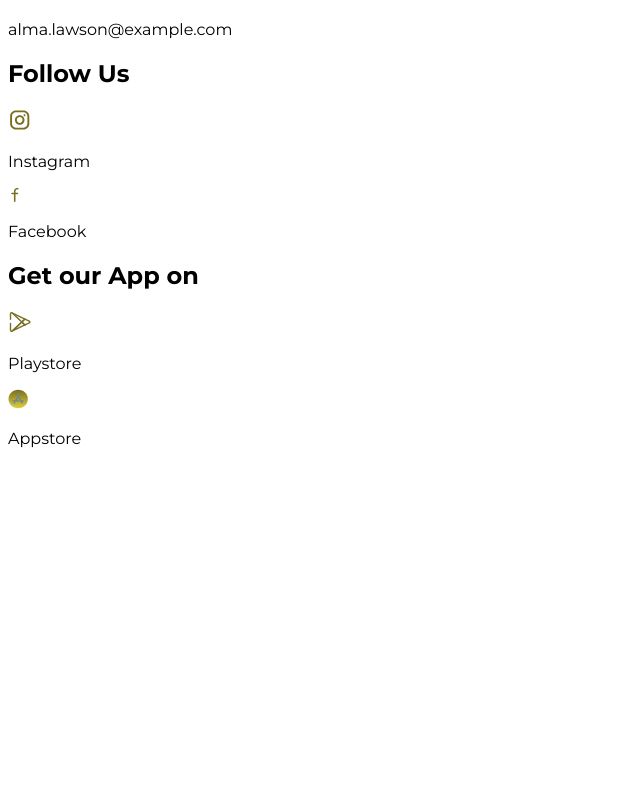
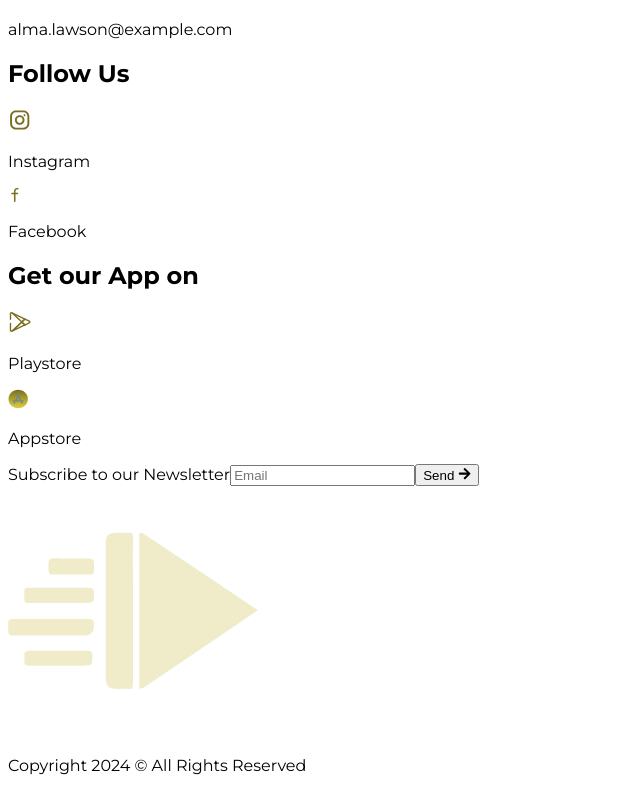
Before and after one commit to techmad60/Swift-Pen, a Next.js app: page / in a window 1280 px wide. Shown: the part 3104-3895 px from the top of the page, without its empty margins (0-640 px from the left). Before the commit the page ends 3568 px from the top, so only its background shows below. Built offline with nearby package versions, Linux system fonts and the light colour scheme.

Commit message:
Eagle's don't sleep

```diff
--- a/app/page.tsx
+++ b/app/page.tsx
@@ -1,5 +1,6 @@
 import Image from "next/image";
 import { montsy, merri, changa } from "@/fonts/fonts";
+import { FaArrowRight } from 'react-icons/fa';
 
 export default function Home() {
   return (
@@ -211,9 +212,9 @@ export default function Home() {
           </div>
         </section>
       </main>
-      <footer className="px-6 py-8 space-y-6">
+      <footer className="px-6 py-8 space-y-6 flex flex-col">
         <section className="flex flex-col">
-          <h2 className="text-btn-one-color tracking-[0.2em] text-sm font-medium pt-4">Our Services</h2>
+          <h2 className="text-btn-one-color  text-sm font-medium pt-4">Our Services</h2>
             <div className="flex flex-col space-y-6 ">
               <div className="flex items-center gap-4 mt-4">
                 <Image
@@ -245,7 +246,7 @@ export default function Home() {
           </div>
         </section>
         <section className="flex flex-col">
-          <h2 className="text-btn-one-color tracking-[0.2em] text-sm font-medium pt-4">Contact Us</h2>
+          <h2 className="text-btn-one-color  text-sm font-medium pt-4">Contact Us</h2>
             <div className="flex flex-col space-y-6 ">
               <div className="flex items-center gap-4 mt-4">
                 <Image
@@ -277,7 +278,7 @@ export default function Home() {
           </div>
         </section>
         <section className="flex flex-col">
-          <h2 className="text-btn-one-color tracking-[0.2em] text-sm font-medium pt-4">Follow Us</h2>
+          <h2 className="text-btn-one-color  text-sm font-medium pt-4">Follow Us</h2>
             <div className="flex flex-col space-y-6 ">
               <div className="flex items-center gap-4 mt-4">
                 <Image
@@ -300,7 +301,7 @@ export default function Home() {
           </div>
         </section>
         <section className="flex flex-col">
-          <h2 className="text-btn-one-color tracking-[0.2em] text-sm font-medium pt-4">Get our App on</h2>
+          <h2 className="text-btn-one-color  text-sm font-medium pt-4">Get our App on</h2>
             <div className="flex flex-col space-y-4 ">
               <div className="flex items-center gap-4 mt-4">
                 <Image
@@ -322,8 +323,22 @@ export default function Home() {
               </div>
           </div>
         </section>
-        <section>
-
+        <section className="flex flex-col">
+          <form className="flex flex-col self-center  mt-16">
+            <label className="text-text-color-one">Subscribe to our Newsletter</label>
+            <input type="text" placeholder="Email" className="outline-none border-b  pt-4 placeholder:text-xs"/>
+            <button className="flex items-center self-end text-white p-2 gap-2 rounded-sm bg-[#786F21] mt-4">Send <span>
+          <FaArrowRight /></span></button>
+          </form>
+          <div className="self-center mt-12">
+            <Image
+              src={"/images/brownLogo.svg"}
+              width={250}
+              height={250}
+              alt="Hero Image"
+            />
+          </div>
+          <p className="text-btn-two-color text-center text-xs mt-12">Copyright 2024 &copy; All Rights Reserved</p>
         </section>
       </footer>
     </div>
```
Also changed, not shown: package.json (+5 -4 lines), public/images/brownLogo.svg (renamed from public/images/largeArrow.svg), 1 other file (tests, documents, lock files or other folders).
